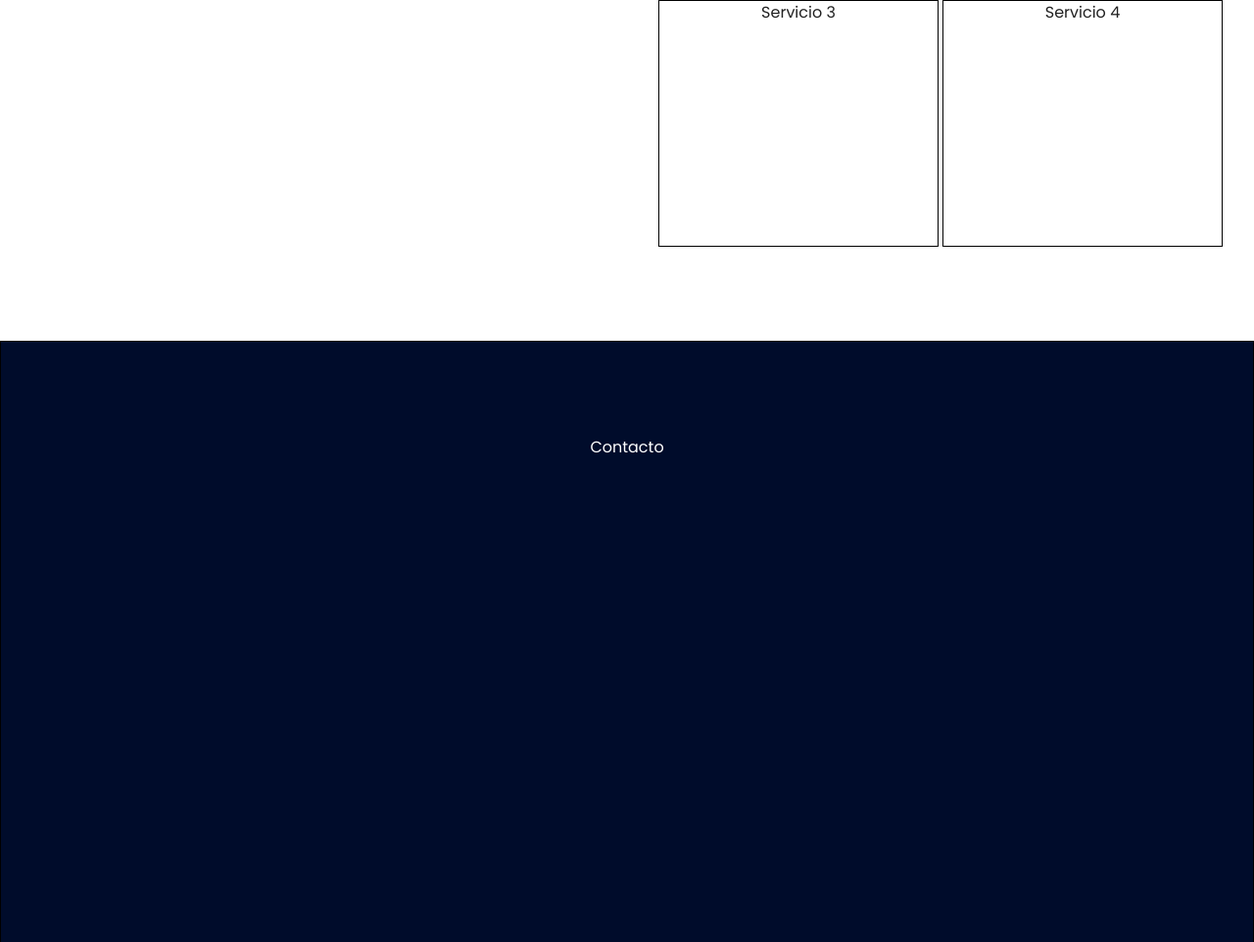
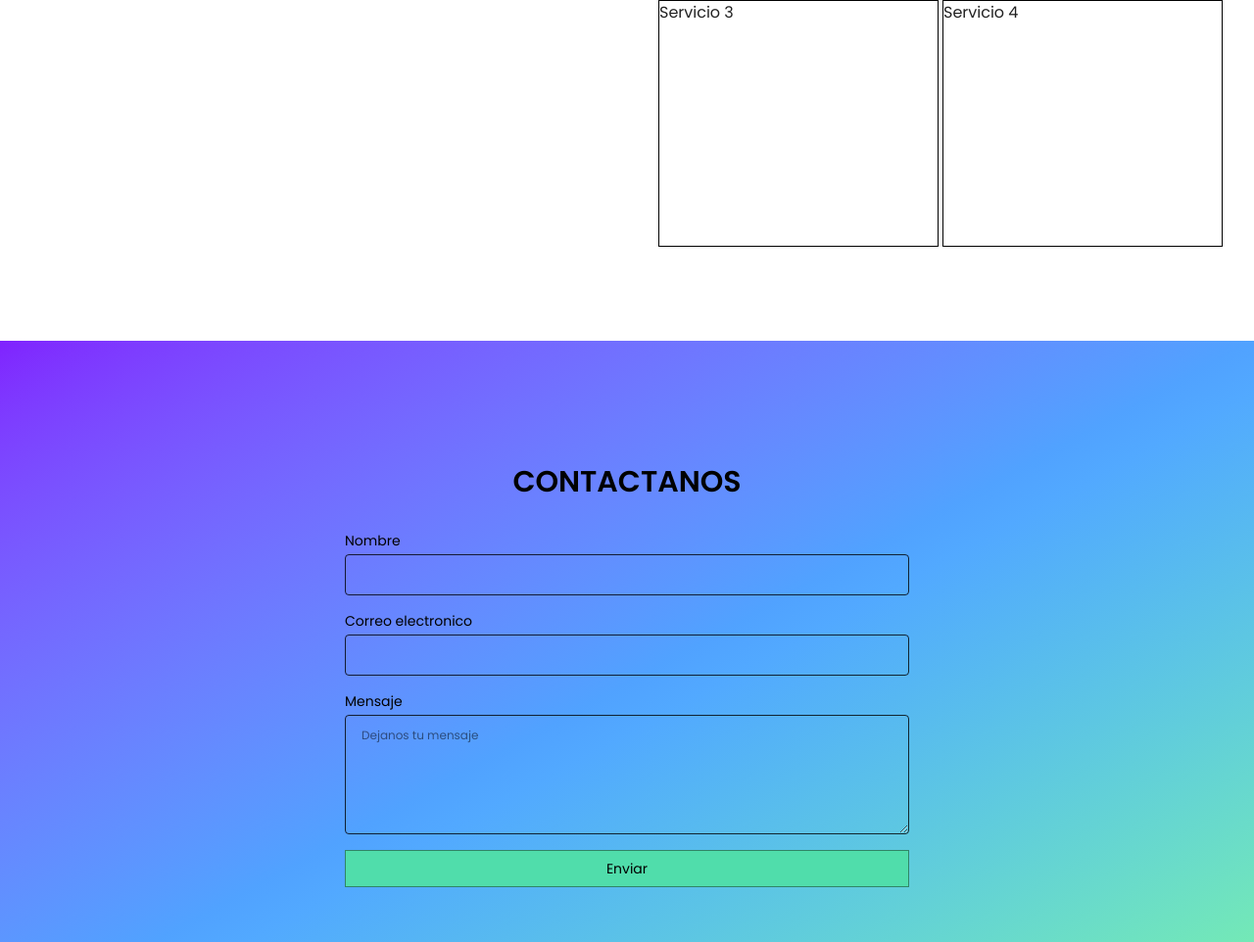
Before and after one commit to tizianoharo/benteveo-studio, a website: page index.html in a window 1280 px wide. Shown: the part 1838-2800 px from the top of the page at 98% size. Drawn offline with Linux system fonts and the light colour scheme.

Commit message:
agrega diseño a la seccion 'contacto'

```diff
--- a/index.html
+++ b/index.html
@@ -95,7 +95,7 @@
         </nav>
       </div>
 
-      <section id="conocenos" class="section bg-[url(/src/assets/bg-conocenos.jpg)] bg-cover bg-no-repeat bg-fixed border border-black">
+      <section id="conocenos" class="section bg-[url(/src/assets/bg-conocenos.jpg)] bg-cover bg-no-repeat bg-fixed">
         <div class="bg-conocenos backdrop-blur bg-dark-blue h-full w-full grid place-items-center">
           <div class="w-full max-w-8xl flex justify-center items-center p-8 gap-8">
             <div class="image">
@@ -127,9 +127,9 @@
         </div>
       </section>
 
-      <section id="servicios" class="section bg-white text-default grid place-items-center py-24">
+      <section id="servicios" class="section bg-white text-default py-24">
         <div class="w-full max-w-8xl h-full flex justify-between">
-          <div class="info h-full text-left">
+          <div class="info h-full">
             <h1 class="text-8xl text-black font-semibold mb-4">
               <span class="flex">
                 <svg width="16" height="16" fill="currentColor" viewBox="0 0 24 24" >
@@ -166,8 +166,30 @@
         </div>
       </section>
 
-      <section id="contacto" class="section py-24 px-9 border border-black">
-        <h1>Contacto</h1>
+      <section id="contacto" class="section bg-gradient-to-br from-violet-600 via-blue-400 to-green-300 py-24 px-9">
+        <form action="" class="w-full max-w-xl text-sm text-black grid gap-4">
+          <h1 class="font-semibold uppercase text-3xl text-center mb-4">
+            Contactanos
+          </h1>
+
+          <div class="field-form">
+            <label for="nombre" class="w-fit">Nombre</label>
+            <input type="text" id="nombre" required class="border border-black/80 px-4 py-3 text-xs rounded ">
+          </div>
+
+          <div class="field-form">
+            <label for="email" class="w-fit">Correo electronico</label>
+            <input type="email" id="email" required class="border border-black/80 px-4 py-3 text-xs rounded ">
+          </div>
+
+          <div class="field-form">
+            <label for="mensaje" class="w-fit">Mensaje</label>
+            <textarea name="mensaje" id="mensaje" rows="6" placeholder="Dejanos tu mensaje" class="border border-black/80 min-h-28 max-h-32 px-4 py-3 text-xs rounded "></textarea>
+          </div>
+
+          <input type="submit" value="Enviar" class="border border-black/40 bg-mid-green py-2 cursor-pointer">
+          <div></div>
+        </form>
       </section>
     </div>
 
--- a/src/input.css
+++ b/src/input.css
@@ -15,18 +15,22 @@
   --color-orange: #e4a736;
   --color-mid-blue: #081538;
   --color-dark-blue: #000c2b;
-  --color-mid-green: #4fa86e;
+  --color-mid-green: #50ddab;
 
   --container-8xl: 1440px;
 }
 
 @layer {
   .section {
-    @apply bg-dark-blue w-full h-svh max-h-[700px] text-white text-center snap-center scroll-mt-16;
+    @apply bg-dark-blue w-full h-svh max-h-[700px] text-white snap-center scroll-mt-16 grid place-items-center;
   }
 
   .button {
     @apply bg-black text-white font-semibold w-fit m-auto cursor-pointer hover:bg-transparent transition-colors;
+  }
+
+  .field-form {
+    @apply flex flex-col gap-1;
   }
 }
 
```
Also changed, not shown: src/output.css.
